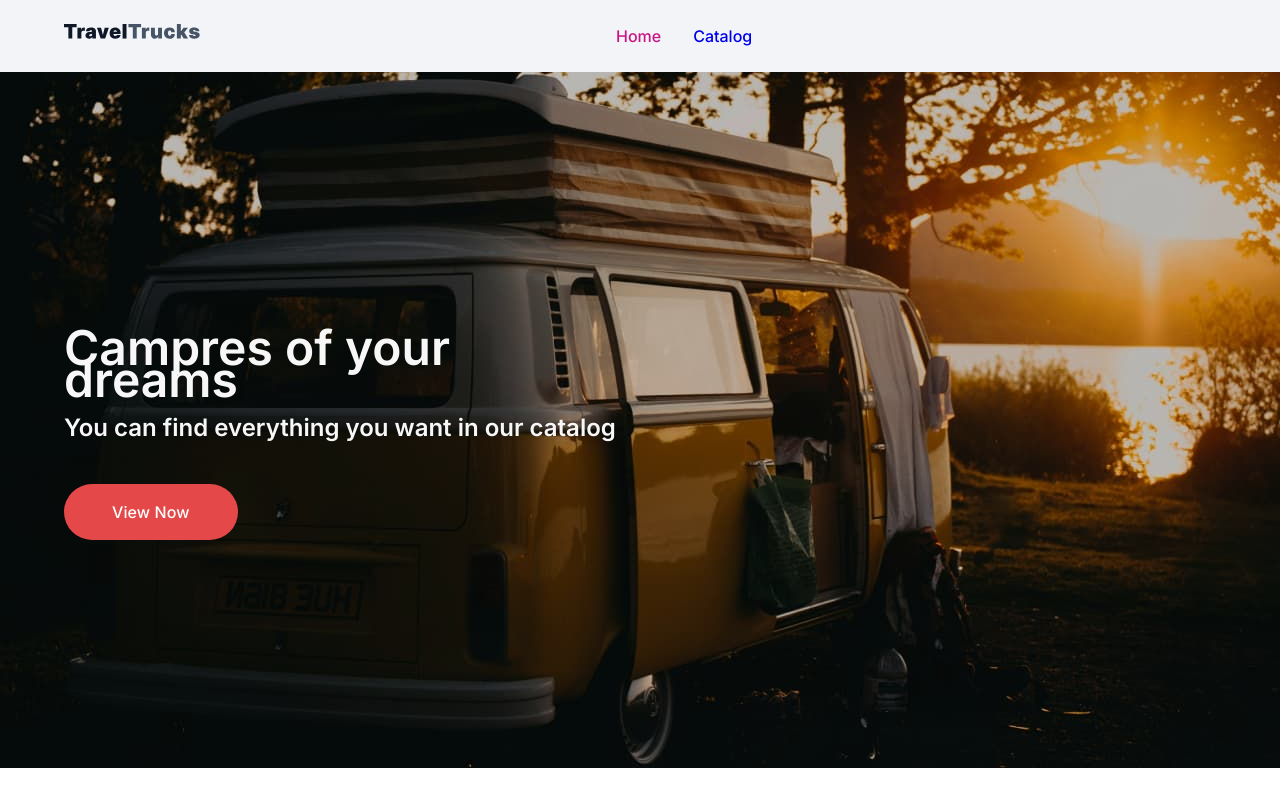
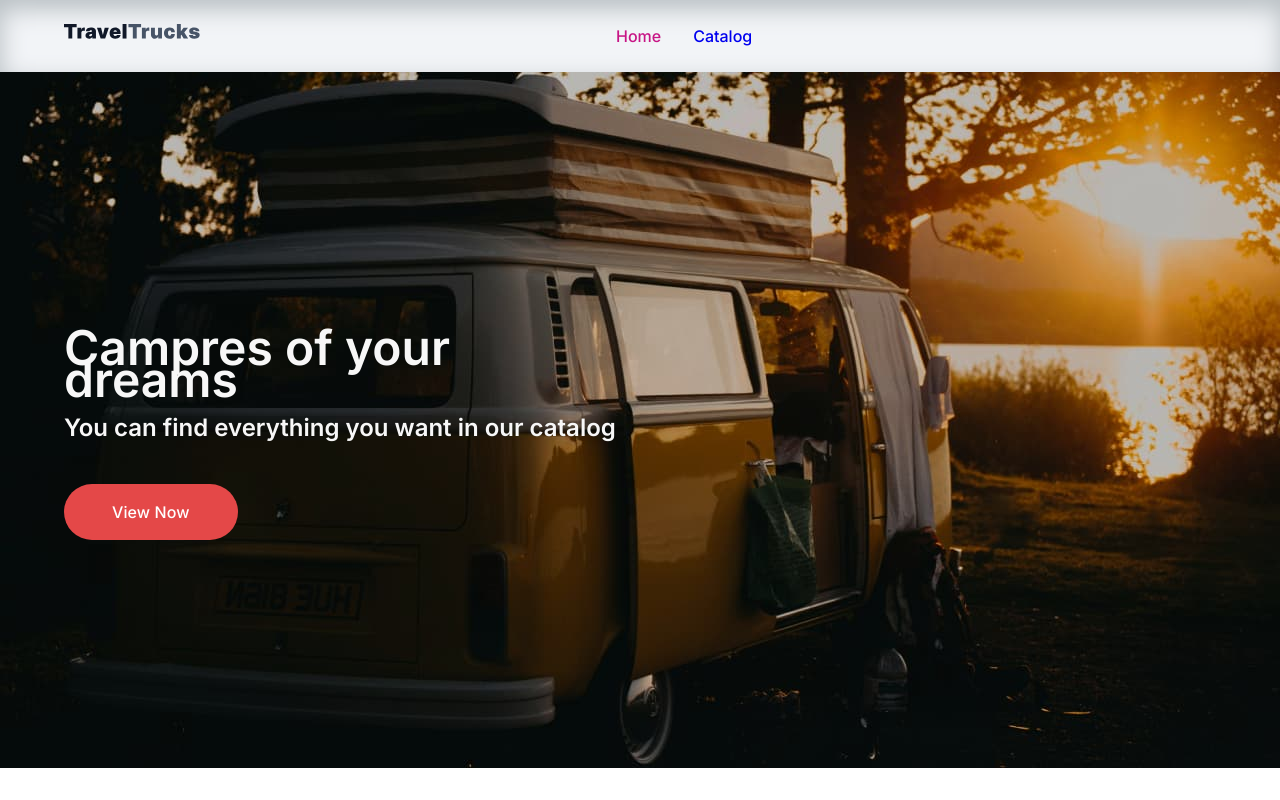
Before and after one commit to woland31252/TravelTrucks, a React (Vite) app: page / in a window 1280 px wide. Shown: the top 800 px of the page. Built offline with nearby package versions, Linux system fonts and the light colour scheme.

Commit message:
refactoring AppBar

```diff
--- a/src/components/AppBar/AppBar.module.css
+++ b/src/components/AppBar/AppBar.module.css
@@ -3,5 +3,5 @@
     padding: 24px 64px;
     background-color: #F2F4F7;
     font-weight: 500;
-    /* text-decoration: none; */
+    box-shadow: inset 1px 9px 24px #b7bec2
 }
```
